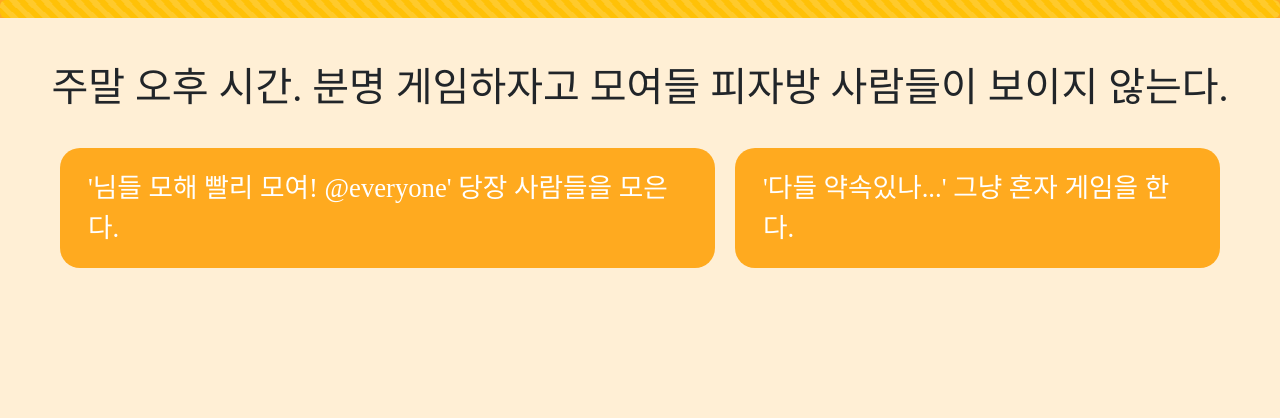
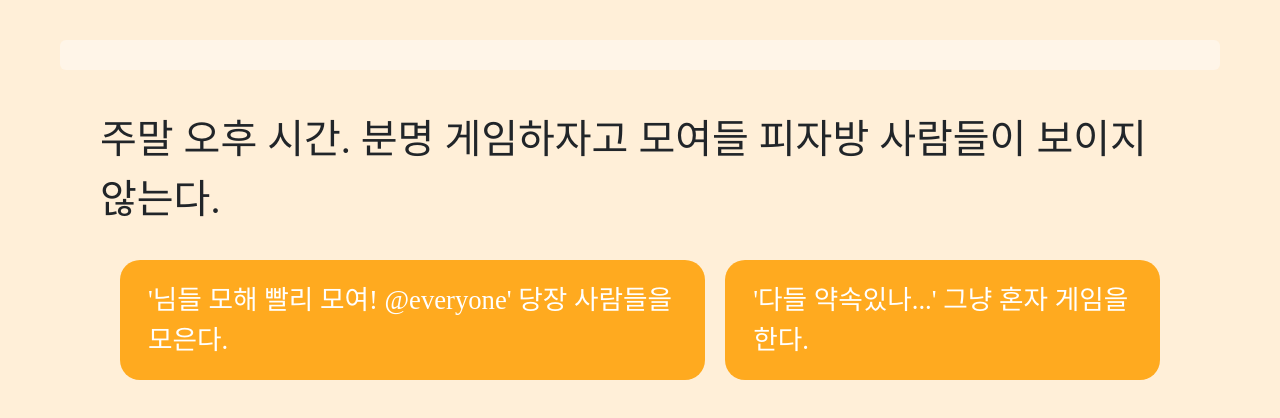
Before and after one commit to metzo32/mbtitest_ts, a React (Create React App) app: page /question in a window 1280 px wide. Shown: the top 418 px of the page. Built offline with nearby package versions, Linux system fonts and the light colour scheme; a web font is replaced by a local one.

Commit message:
디자인 수정

```diff
--- a/src/components/Header.tsx
+++ b/src/components/Header.tsx
@@ -13,16 +13,25 @@ export default function Header(props: Props) { // 프로그레스바 또는 텍
     ? Math.round((props.questionNumber / QuestionData.length) * 100)
     : 0; // 'props.questionNumber'가 undefined일 경우 0으로 설정
 
-  return (
-    <sty.HeaderWrapper>
+    return (
+      <>
         {props.type === "progress"
-            ? (<ProgressBar
-              className="progress-bar progress-bar-striped progress-bar-animated bg-warning"
+        ? (
+          <sty.ProgressbarWrapper>
+            <ProgressBar
+              className="progress"
+              role='progressbar'
               now={percentage}
               label={`${percentage}%`}
-              style={{width: '100%', height: '100%'}}/>)
-            : (<div>피자방 피자 테스트🍕</div>)
-        }
-    </sty.HeaderWrapper>
-  )
+              // style={{ width: '100%', height: '30px' }} // 이 부분은 styled-components로 추후 개선 가능
+            />
+          </sty.ProgressbarWrapper>
+        )
+        : (
+          <sty.HeaderWrapper>
+            <div>피자방 피자 테스트🍕</div>
+          </sty.HeaderWrapper>
+        )}
+      </>
+    );
 }
--- a/src/pages/MainPage.tsx
+++ b/src/pages/MainPage.tsx
@@ -4,7 +4,7 @@ import Header from '../components/Header'
 import { Button, Image } from 'react-bootstrap'
 import { useNavigate } from 'react-router-dom'
 
-import MetzeImage from '../assets/01.jpg'
+import MainImage from '../assets/pizza/pizza_Main.jpg'
 
 export default function MainPage():React.ReactElement {
 
@@ -17,9 +17,9 @@ export default function MainPage():React.ReactElement {
     <sty.Wrapper>
       <Header type='head' questionNumber={0}/>
       <sty.ContentWrapper>
-        <sty.Title>나와 맞는 피자는?</sty.Title>
+        <sty.Title>나는 어떤 피자일까?</sty.Title>
         <sty.LogoImage>
-          <Image className="rounded-circle" src={MetzeImage} width={350} height={350}/>
+          <Image className="rounded-circle" src={MainImage} width={380} height={380}/>
         </sty.LogoImage>
         <sty.Desc>
           피자방 생활 어언 3년.
@@ -32,7 +32,7 @@ export default function MainPage():React.ReactElement {
             이 퀴즈를 귀여운 피자방 사람들에게 바칩니다.
           </sty.small>
           <sty.small>
-          제작자: 매체
+          제작자: metze.
           </sty.small>
         </sty.smallWrapper>
         <sty.Button onClick={handleClickButton} style={{fontSize:25, marginTop:20, marginBottom:20}}>테스트 시작하기</sty.Button>
--- a/src/pages/ResultPage.tsx
+++ b/src/pages/ResultPage.tsx
@@ -24,7 +24,7 @@ export default function ResultPage():React.ReactElement {
           <sty.ResultTitle>내 피자는...</sty.ResultTitle>
           <img src={TestResult?.image} width={800} height={800}/>
           <sty.ResultDesc>
-            당신은 {TestResult?.name}입니다!
+            {TestResult?.name}입니다!
           </sty.ResultDesc>
           <sty.resultSmall>
             {TestResult?.desc}
--- a/src/stores/Question/QuestionData.ts
+++ b/src/stores/Question/QuestionData.ts
@@ -10,8 +10,8 @@ export const QuestionData: IQuestion[] = [
     },
     {
         id : 2,
-        title: "게임을 하다 보니 그 사이 사람들이 꽤 모여있다. 그런데 나와 다른 게임을 하고 있다.",
-        answerA: "'무슨 게임해요? 나도 할래요!' 일단 채널에 들어가 끼어든다.",   // E관련
+        title: "게임을 하다 보니 사람들이 꽤 모여있다. 그런데 나와 다른 게임을 하고 있다.",
+        answerA: "'무슨 게임해요? 나도 할래요!' 당장 채널에 참여한다.",   // E관련
         answerB: "'오디오 겹쳐서 집중 안되겠지...' 우선 하고 있던 게임에 집중한다.",   // I관련
         type: "EI",
     },
@@ -19,7 +19,7 @@ export const QuestionData: IQuestion[] = [
         id : 3,
         title: "게임에 몰두하고 있는 와중, 누군가 나를 급하게 멘션했다.",
         answerA: "'누구야 뭐야 당장 읽어!' 곧바로 확인한다.",   // E관련
-        answerB: "귀찮다. 알림을 끄고 게임에 집중한다.",   // I관련
+        answerB: "도하가 보낸 릴스가 분명하다. 알림을 끄고 게임에 집중한다.",   // I관련
         type: "EI",
     },
     {
@@ -32,13 +32,13 @@ export const QuestionData: IQuestion[] = [
     {
         id : 5,
         title: "모르는 닉네임의 누군가가 채널에 들어왔다.",
-        answerA: "'헉 뉴페이스다 안녕하세요!' 먼저 공손히 인사하고 MBTI부터 물어본다.",   // E관련
+        answerA: "'헉 뉴페이스다 안녕하세요!' 공손히 인사하고 MBTI부터 물어본다.",   // E관련
         answerB: "'누구지...낯선 사람이다...' 말을 걸지 않는다.",   // I관련
         type: "EI",
     },
     {
         id : 6,
-        title: "할 게임도 없고, 도란도란 떠드는 시간. 나는 무슨 이야기를 할까?",
+        title: "채널이 조용하다. 나는 무슨 이야기를 할까?",
         answerA: "오늘의 TMI를 방출한다.",   // N관련
         answerB:  "'매체님 재미있는 이야기 해주세요.' 혹부리 할매를 부른다.", // S관련
         type: "NS",
@@ -118,14 +118,14 @@ export const QuestionData: IQuestion[] = [
         id : 17,
         title: "드디어 오버워치 신규 캐릭터가 나왔다.",
         answerA: "공격력, 스킬, 쿨타임 등 모든 정보를 꼼꼼히 읽고 미리 플레이해본다.",   // J관련
-        answerB: "'션 이거 어떻게 해?' 물어보기만 하고 평소 하던 캐릭터를 계속 플레이한다.",   // P관련
+        answerB: "'션 이거 어떻게 해?' 또는 랠파의 설명을 기다린다.",   // P관련
         type: "JP",
     },
     {
         id : 18,
         title: "오랜만에 하루종일 게임 하는 날이다!",
         answerA: "'오전 중에 로아 숙제하고 오후에는 딜러 경쟁하고 이따 리썰해야지!' 이미 스케줄은 정해져있다.",   // J관련
-        answerB: "'어 마크할까?' 그날 하고싶은 것을 한다.",   // P관련
+        answerB: "'어 마크할까?' 그 날 하고싶은 것을 한다.",   // P관련
         type: "JP",
     },
     {
@@ -137,9 +137,9 @@ export const QuestionData: IQuestion[] = [
     },
     {
         id : 20,
-        title: "매체가 이번 주 피자를 세번째 먹으러 간다고 한다!",
-        answerA: "'맛있겠다 피자!' 나도 데려가달라고 한다.",   // P관련
-        answerB: "'그러니까 체중이 안빠지죠ㅋㅋㅋ' 매체 그만 먹어를 외친다.",   // J관련
+        title: "매체가 피자 약속이 있어 외출을 하게 됐다.",
+        answerA: "맛있겠다 피자!",   // P관련
+        answerB: "매체님 피자 지난 주에 세번 먹지 않았어요?",   // J관련
         type: "JP",
     },
 ]
--- a/src/styling.ts
+++ b/src/styling.ts
@@ -1,4 +1,6 @@
 import styled from 'styled-components'
+import { ProgressBar } from 'react-bootstrap';
+
 
 const Wrapper = styled.div`
   display: flex;
@@ -7,7 +9,10 @@ const Wrapper = styled.div`
   height: 100%;
   min-width: 800px;
   min-height: 100vh;
-  background: #FFEFD5;
+  background: #FFEFD8;
+  padding-top: 40px;
+  padding-left: 60px;
+  padding-right: 60px;
   font-family: "oneBold";
   user-select: none;
 `;
@@ -39,6 +44,22 @@ const HeaderWrapper = styled.div`
   font-family: "oneTitle";
 `
 
+const ProgressbarWrapper = styled.div`
+  .progress {
+    width: 100%;
+    height: 30px;
+    background: #FFF5E8;
+  }
+
+  .progress-bar {
+    background-color: #FFAA20;
+    transition: width 0.6s ease;
+    background: rgb(255,182,55);
+  background: linear-gradient(90deg, rgba(255,182,55,1) 0%, rgba(253,138,29,1) 50%, rgba(255,100,39,1) 100%);
+  }
+`;
+
+
 const Title = styled.div`
   font-size: 30pt;
   display: flex;
@@ -60,12 +81,12 @@ const Desc = styled.div`
 const small = styled.div`
   font-size: 14pt;
   display: flex;
-  margin-top: 8px;
   color: #A8A8A8;
 `;
 
 const smallWrapper = styled.div`
-  margin-top: 20px;
+  margin-top: 22px;
+  margin-bottom: 2px;
   display: flex;
   align-items: center;
   justify-content: center;
@@ -111,13 +132,13 @@ const resultSmall = styled.div`
   font-size: 16pt;
   display: flex;
   margin-top: 20px;
-  margin-bottom: 20px;
+  margin-bottom: 60px;
   color: #707070;
 `;
 
 const BestDesc = styled.div`
   width: 800px;
-  font-size: 24pt;
+  font-size: 21pt;
   display: flex;
   align-items: center;
   justify-content: center;
@@ -137,15 +158,17 @@ const BestWrapperImage = styled.div`
   flex-direction: row;
   align-items: center;
   justify-content: space-between;
-  padding-left: 50px;
-  padding-right: 50px;
+  padding-left: 70px;
+  padding-right: 70px;
 `;
+
 
 const sty = {
   Wrapper,
   ContentWrapper,
   Header,
   HeaderWrapper,
+  ProgressbarWrapper,
   Title,
   LogoImage,
   Desc,
```
Also changed, not shown: src/stores/Result/ResultData.ts (+14 -14 lines), src/assets/pizza/pizza_Main.jpg (added), src/assets/pizza/prosciutto.jpg.
